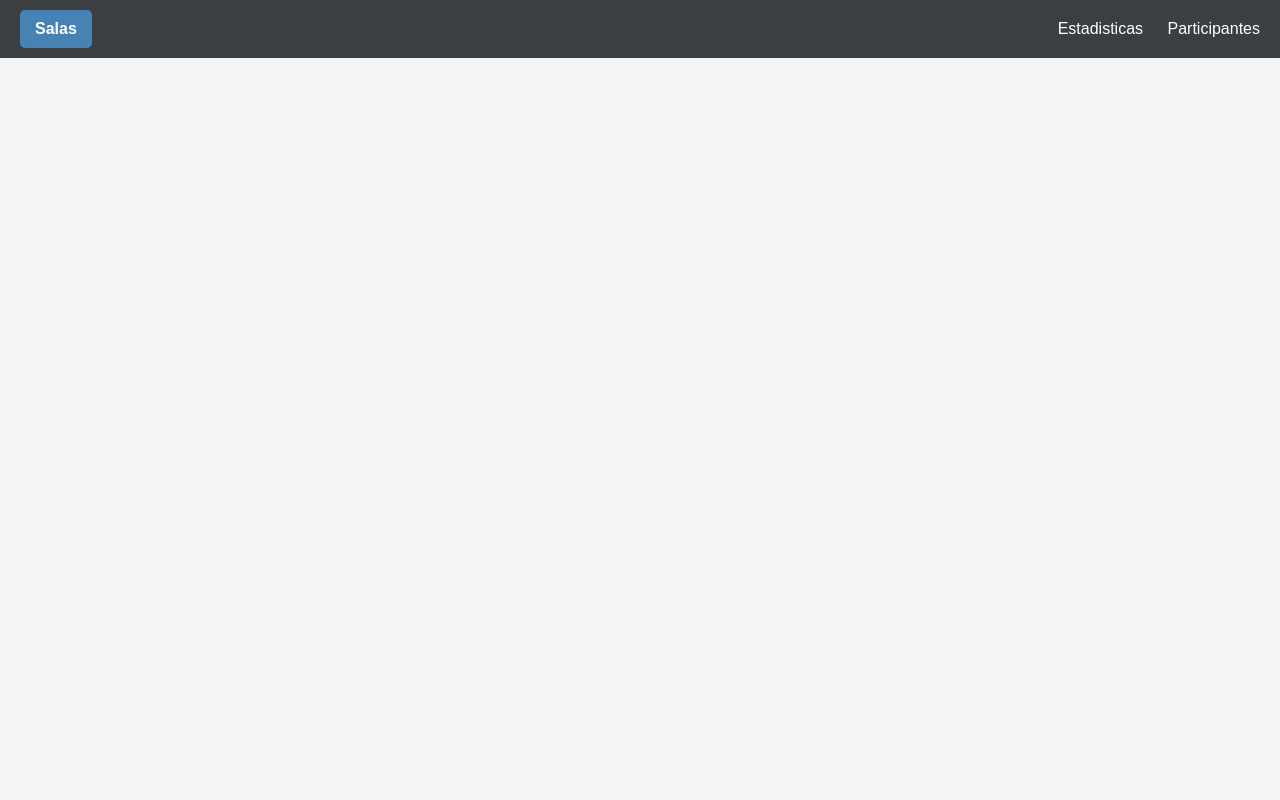
After one commit to CvFeter/Hyperchalk_DespliegueLocal_TFG, a Django app: template collab/templates/collab/salas.html in a window 1280 px wide. The commit adds this page. Run offline with Django 3.2, Linux system fonts and the light colour scheme; the template is opened without the code that fills it, so the values that code supplies are empty; parts of the project's set-up code (start-up, migrations or seed data) failed here and were passed over.

```diff
--- a/collab/templates/collab/estadisticas.html
+++ b/collab/templates/collab/estadisticas.html
@@ -11,8 +11,7 @@
     <div class="navbar">
         <div class="logo">Estadísticas</div>
         <div>
-            {% comment %} <a href="{% url 'salas' %}">Salas</a> {% endcomment %}
-            <a href="#">Salas</a>
+            <a href="{% url 'collab:salas' %}">Salas</a>
             <a href="#">Participantes</a>
         </div>
     </div>
--- /dev/null
+++ b/collab/templates/collab/salas.html
@@ -0,0 +1,26 @@
+{% load static %}
+{% load filters %}
+<html lang="es">
+<head>
+    <meta charset="UTF-8">
+    <title>Salas</title>
+    {# Si utilizas el sistema de archivos estáticos de Django, podrías usar:
+         <link rel="stylesheet" href="{% static 'collab/styles.css' %}">
+        {% comment %} <link rel="stylesheet" href="est-styles.css"> {% endcomment %}
+      o en su defecto, colocar el CSS directamente en un archivo .css que se importe aquí. #}
+
+</head>
+<body>
+    <!-- Barra de navegación -->
+    <div class="navbar">
+        <div class="logo">Salas</div>
+        <div>
+            <a href="{% url 'collab:estadisticas' %}">Estadisticas</a>
+            <a href="#">Participantes</a>
+            <!-- Agrega enlaces según tu necesidad -->
+        </div>
+    </div>
+    {% comment %} AQUI ESTA EL ERROR {% endcomment %}
+
+</body>
+</html>
--- a/collab/templatetags/filters.py
+++ b/collab/templatetags/filters.py
@@ -1,5 +1,5 @@
 from django import template
-from ..models import Pseudonym
+from collab.models import Pseudonym
 
 register = template.Library()
 
--- a/collab/urls.py
+++ b/collab/urls.py
@@ -8,7 +8,7 @@ app_name = "collab"
 urlpatterns = [
     path('', views.index, name='index'),
     path('estadisticas/', views.estadisticas, name='estadisticas'),
-    # path('estadisticas/salas/', views.salas, name='salas'),
+    path('estadisticas/salas/', views.salas, name='salas'),
     # path('estadisticas/salas/<room_name>/', views.salas_stats, name='estadisticas_sala'),
     path('add-library/', TemplateView.as_view(template_name='collab/add_library.html'),
          name='add-library'),
--- a/collab/views.py
+++ b/collab/views.py
@@ -168,9 +168,9 @@ async def estadisticas(request: HttpRequest):
     nLogs = await database_sync_to_async(ExcalidrawLogRecord.objects.count)()
     return render(request, 'collab/estadisticas.html', {'nRooms': nRooms, 'nUsers' : nUsers, 'nLogs' : nLogs}) #puede que sea /estadisticas dado que no está metido en templates/collab
 
-# async def salas(request: HttpRequest):
-#     rooms = await database_sync_to_async(ExcalidrawRoom.objects)()
-#     return render(request, 'collab/salas.html', {'rooms' : rooms})
+async def salas(request: HttpRequest):
+    rooms = await database_sync_to_async(ExcalidrawRoom.objects.all)()
+    return render(request, 'collab/salas.html', {'rooms' : rooms})
 
 # async def salas_stats(request: HttpRequest, room_name: str):
 #     room = async_get_object_or_404(ExcalidrawRoom, name = room_name)
```
Also changed, not shown: collab/templatetags/__init__.py (added).
